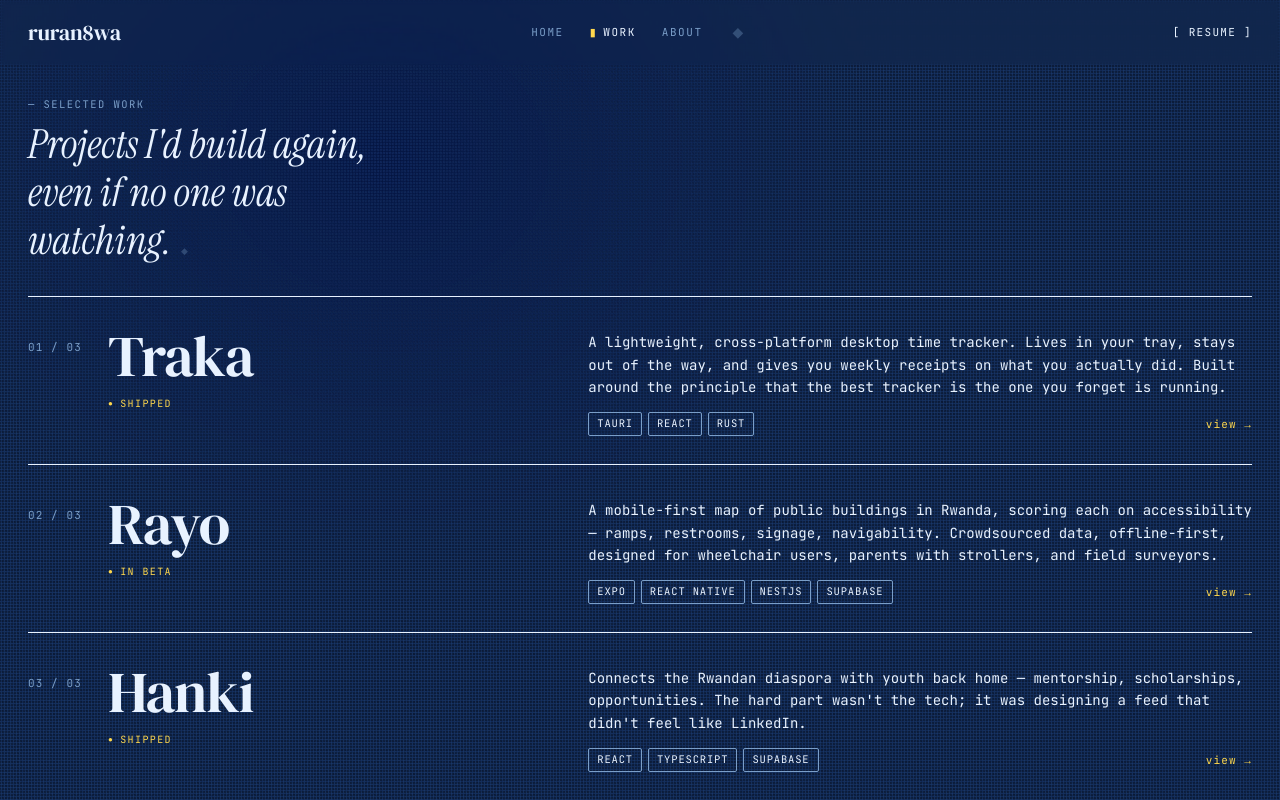
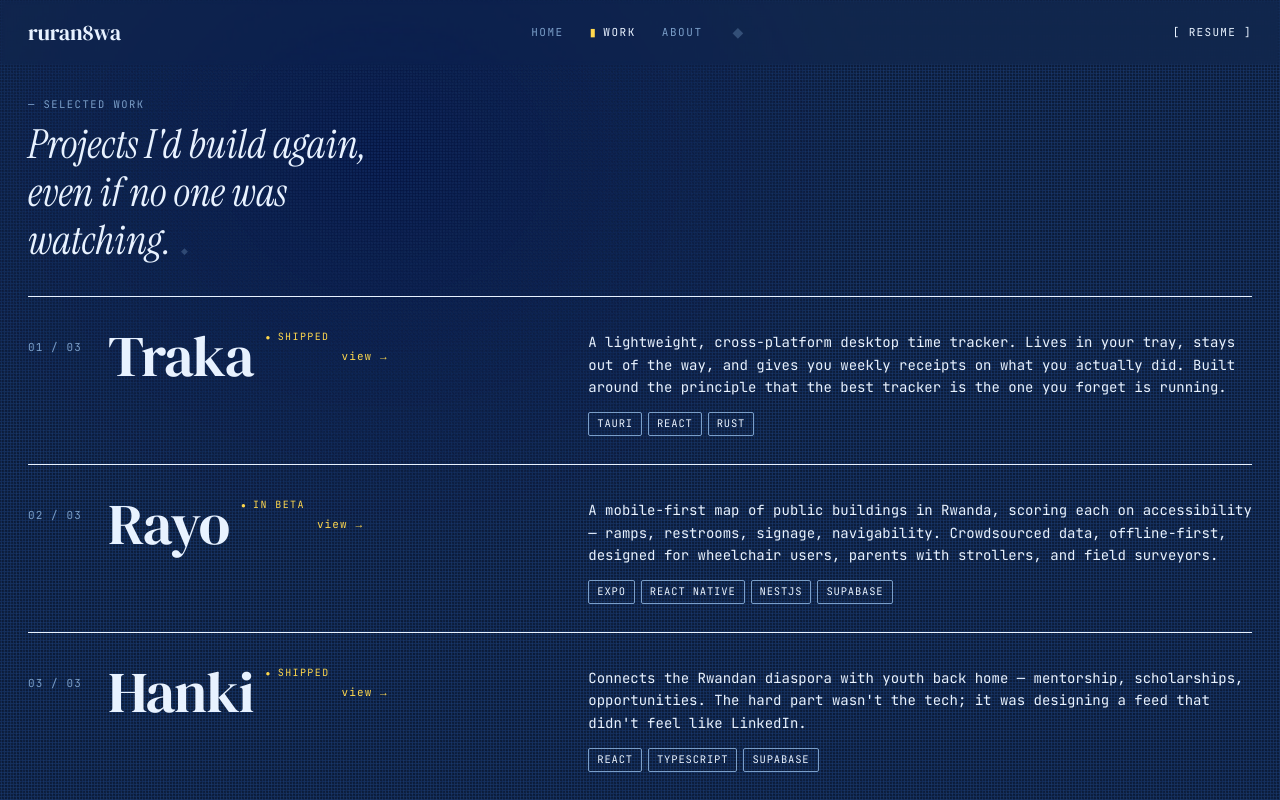
Before and after one commit to Ruran8wa/Portfolio-v2, a Next.js app: page / in a window 1280 px wide. Both pictures are taken after a click on the button "WORK". Shown: the top 800 px of the page. Built offline with nearby package versions, Linux system fonts and the light colour scheme.

Commit message:
Move view link next to project status badge

```diff
--- a/app/globals.css
+++ b/app/globals.css
@@ -537,12 +537,11 @@ body::before {
 }
 .proj:hover { padding-left: 12px; background: rgba(255,255,255,0.15); }
 .proj-no { font-family: "JetBrains Mono", monospace; font-size: 11px; letter-spacing: 0.1em; color: var(--ink-soft); padding-top: 14px; }
-.proj-head { display: flex; flex-direction: column; gap: 12px; padding-top: 4px; }
+.proj-head { display: flex; flex-direction: row; align-items: center; gap: 12px; padding-top: 4px; flex-wrap: wrap; }
 .proj-name { font-family: "DM Serif Display", serif; font-size: clamp(34px, 4.5vw, 58px); line-height: 0.95; letter-spacing: -0.02em; margin: 0; color: var(--ink); }
 .proj-badge { display: inline-flex; align-items: center; gap: 6px; font-family: "JetBrains Mono", monospace; font-size: 10px; letter-spacing: 0.14em; text-transform: uppercase; color: var(--accent); align-self: flex-start; }
 .proj-badge::before { content: "●"; font-size: 8px; }
 .proj-blurb { font-size: 14px; line-height: 1.6; color: var(--ink); padding-top: 6px; margin: 0 0 14px; }
-.proj-stack-row { display: flex; align-items: center; justify-content: space-between; gap: 12px; }
 .proj-stack { display: flex; flex-wrap: wrap; gap: 6px; }
 .proj-stack code { font-family: "JetBrains Mono", monospace; font-size: 10.5px; letter-spacing: 0.08em; text-transform: uppercase; background: transparent; padding: 3px 8px; border: 1px solid var(--ink-soft); border-radius: 2px; color: var(--ink); }
 .proj-link { font-family: "JetBrains Mono", monospace; font-size: 11px; letter-spacing: 0.1em; color: var(--accent); text-decoration: none; white-space: nowrap; transition: opacity 0.15s; }
--- a/components/screens/WorkScreen.tsx
+++ b/components/screens/WorkScreen.tsx
@@ -49,14 +49,12 @@ export default function WorkScreen() {
             <div className="proj-head">
               <h3 className="proj-name">{p.name}</h3>
               <span className="proj-badge">{p.status}</span>
+              <a className="proj-link" href={p.url} target="_blank" rel="noreferrer">view →</a>
             </div>
             <div>
               <p className="proj-blurb">{p.blurb}</p>
-              <div className="proj-stack-row">
-                <div className="proj-stack">
-                  {p.stack.map((s) => <code key={s}>{s}</code>)}
-                </div>
-                <a className="proj-link" href={p.url} target="_blank" rel="noreferrer">view →</a>
+              <div className="proj-stack">
+                {p.stack.map((s) => <code key={s}>{s}</code>)}
               </div>
             </div>
           </Reveal>
```
